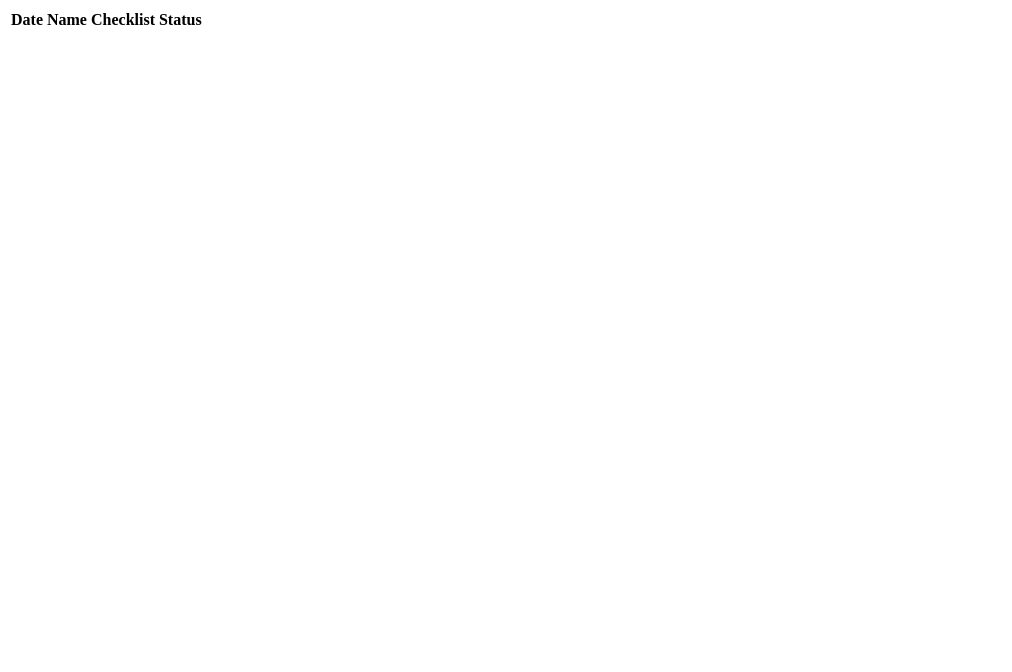
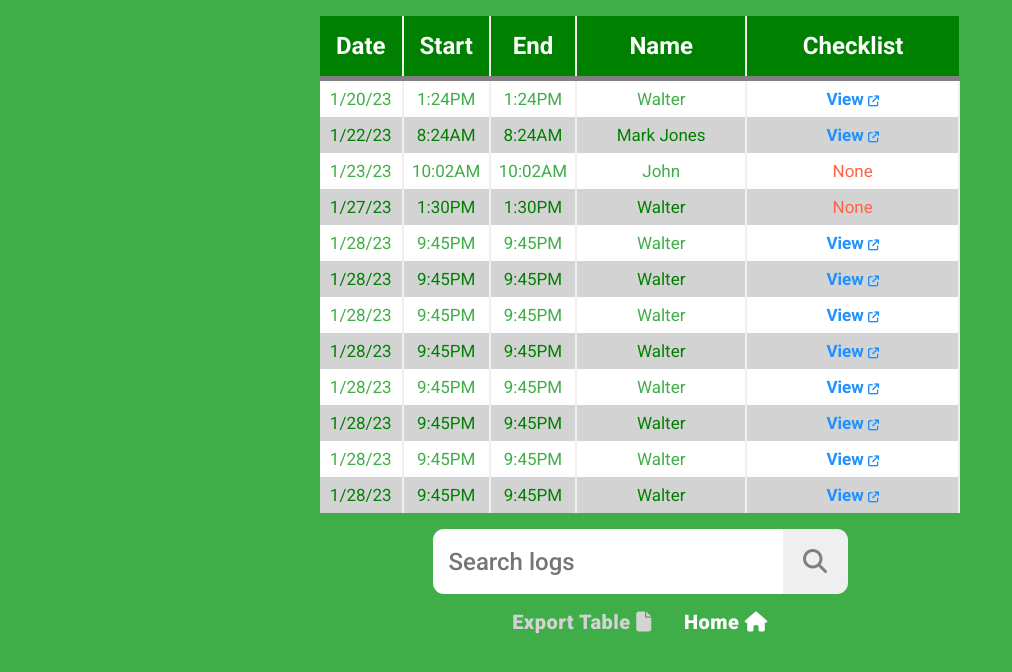
Before and after one commit to lsequx/lsequx.github.io, a plain HTML site: page pages/logs.html in a window 1280 px wide. Shown: the whole page, without its empty margins (0-1012 px from the left). Drawn offline with Linux system fonts and the light colour scheme.

Commit message:
new changes

```diff
--- a/css/logs.css
+++ b/css/logs.css
@@ -0,0 +1,123 @@
+* {
+    margin:0;
+    padding:0;
+    box-sizing: border-box;
+    font-family: 'Roboto',Arial,sans-serif;
+}
+body {
+    background-color: #3fae48;
+    display: flex;
+    flex-direction: column;
+    justify-content: center;
+    align-items: center;
+}
+#log-table {
+    width:50%;
+    overflow: scroll;
+    padding:1rem;
+    border-collapse: collapse;
+    text-align: center;
+    margin-top: 1rem;
+}
+#log-table tr th {
+    color:white;
+    font-size: 24px;
+    padding:1rem;
+    background-color: green;
+}
+#log-table tr th:not(:last-of-type), tr td {
+    border-right: 2px solid rgb(243, 237, 237);
+}
+tr:first-of-type {
+    border-bottom: 5px solid gray;
+}
+tr:nth-child(even) {
+    background-color: white;
+    color:#3fae48;
+}
+tr:nth-child(odd) {
+    background-color: lightgray;
+    color:green;
+}
+tr:hover {
+    background-color: gray;
+    color:white;
+}
+#log-table tr td {
+    padding:0.5rem;
+    transition: background-color 0.5s ease;
+    font-size: 17px;
+}
+.view-checklist-link {
+    text-decoration:none;
+    color:dodgerblue;
+    font-weight: 700;
+}
+.disabled-link {
+    color:tomato;
+    text-decoration: none;
+    font-weight: 400;
+}
+.fa-arrow-up-right-from-square {
+    font-size: 11px;
+}
+
+#search-container {
+    display: flex;
+    justify-content: center;
+    align-items: center;
+    margin-top: 1rem;
+}
+#searchInput {
+    width:350px;
+    height: 65px;
+    padding:1rem;
+    font-size: 24px;
+    font-weight: 500;
+    border:none;
+    border-top-left-radius: 11px;
+    border-bottom-left-radius: 11px;
+    color:#3fae48;
+    outline: none;
+}
+#searchButton {
+    width:65px;
+    height:65px;
+    border:none;
+    border-top-right-radius: 11px;
+    border-bottom-right-radius: 11px;
+    font-size: 24px;
+    color: gray;
+    transition: background-color 0.5s ease, color 0.3s ease;
+}
+#searchButton:hover {
+    background-color: darkslategray;
+    color: white;
+}
+#more-actions-container {
+    margin-top: 1rem;
+    display: flex;
+    justify-content: space-evenly;
+    align-items: center;
+    width:25%;
+}
+#more-actions-container a {
+    text-decoration: none;
+    font-size: 20px;
+    font-weight: 800;
+    letter-spacing: 0.5px;
+}
+#more-actions-container a:first-child {
+    color: lightgray;
+    transition: color 0.3s ease;
+}
+#more-actions-container a:first-child:hover {
+    color: white;
+}
+#more-actions-container a:last-child {
+    color:white;
+    transition: color 0.3s ease;
+}
+#more-actions-container a:last-child:hover {
+    color:lightgray;
+}
--- a/pages/logs.html
+++ b/pages/logs.html
@@ -5,16 +5,116 @@
     <meta http-equiv="X-UA-Compatible" content="IE=edge">
     <meta name="viewport" content="width=device-width, initial-scale=1.0">
     <title>Activity Logs | CIN2</title>
+    <link rel="stylesheet" href="../css/logs.css">
+    <link rel="preconnect" href="https://fonts.googleapis.com">
+    <link rel="preconnect" href="https://fonts.gstatic.com" crossorigin>
+    <link href="https://fonts.googleapis.com/css2?family=Roboto:ital,wght@0,100;0,300;0,400;0,500;0,700;0,900;1,100;1,300;1,400;1,500;1,700;1,900&display=swap" rel="stylesheet">
+    <script src="https://kit.fontawesome.com/998241e7ce.js" crossorigin="anonymous"></script>
 </head>
 <body>
 
     <table id="log-table">
         <tr>
-            <th>Date</th>
+            <th style="width:50px">Date</th>
+            <th style="width: 50px">Start</th>
+            <th style="width: 50px">End</th>
             <th>Name</th>
-            <th>Checklist Status</th>
+            <th>Checklist</th>
+        </tr>
+        <tr>
+            <td>1/20/23</td>
+            <td>1:24PM</td>
+            <td>1:24PM</td>
+            <td>Walter</td>
+            <td><a href="#checklist-view" class="view-checklist-link">View <i class="fa-solid fa-arrow-up-right-from-square"></i></a></td>
+        </tr>
+        <tr>
+            <td>1/22/23</td>
+            <td>8:24AM</td>
+            <td>8:24AM</td>
+            <td>Mark Jones</td>
+            <td><a href="#checklist-view" class="view-checklist-link">View <i class="fa-solid fa-arrow-up-right-from-square"></i></a></td>
+        </tr>
+        <tr>
+            <td>1/23/23</td>
+            <td>10:02AM</td>
+            <td>10:02AM</td>
+            <td>John</td>
+            <td><a href="#checklist-view" class="disabled-link">None </a></td>
+        </tr>
+        <tr>
+            <td>1/27/23</td>
+            <td>1:30PM</td>
+            <td>1:30PM</td>
+            <td>Walter</td>
+            <td><a href="#checklist-view" class="disabled-link">None</a></td>
+        </tr>
+        <tr>
+            <td>1/28/23</td>
+            <td>9:45PM</td>
+            <td>9:45PM</td>
+            <td>Walter</td>
+            <td><a href="#checklist-view" class="view-checklist-link">View <i class="fa-solid fa-arrow-up-right-from-square"></i></a></td>
+        </tr>
+        <tr>
+            <td>1/28/23</td>
+            <td>9:45PM</td>
+            <td>9:45PM</td>
+            <td>Walter</td>
+            <td><a href="#checklist-view" class="view-checklist-link">View <i class="fa-solid fa-arrow-up-right-from-square"></i></a></td>
+        </tr>
+        <tr>
+            <td>1/28/23</td>
+            <td>9:45PM</td>
+            <td>9:45PM</td>
+            <td>Walter</td>
+            <td><a href="#checklist-view" class="view-checklist-link">View <i class="fa-solid fa-arrow-up-right-from-square"></i></a></td>
+        </tr>
+        <tr>
+            <td>1/28/23</td>
+            <td>9:45PM</td>
+            <td>9:45PM</td>
+            <td>Walter</td>
+            <td><a href="#checklist-view" class="view-checklist-link">View <i class="fa-solid fa-arrow-up-right-from-square"></i></a></td>
+        </tr>
+        <tr>
+            <td>1/28/23</td>
+            <td>9:45PM</td>
+            <td>9:45PM</td>
+            <td>Walter</td>
+            <td><a href="#checklist-view" class="view-checklist-link">View <i class="fa-solid fa-arrow-up-right-from-square"></i></a></td>
+        </tr>
+        <tr>
+            <td>1/28/23</td>
+            <td>9:45PM</td>
+            <td>9:45PM</td>
+            <td>Walter</td>
+            <td><a href="#checklist-view" class="view-checklist-link">View <i class="fa-solid fa-arrow-up-right-from-square"></i></a></td>
+        </tr>
+        <tr>
+            <td>1/28/23</td>
+            <td>9:45PM</td>
+            <td>9:45PM</td>
+            <td>Walter</td>
+            <td><a href="#checklist-view" class="view-checklist-link">View <i class="fa-solid fa-arrow-up-right-from-square"></i></a></td>
+        </tr>
+        <tr>
+            <td>1/28/23</td>
+            <td>9:45PM</td>
+            <td>9:45PM</td>
+            <td>Walter</td>
+            <td><a href="#checklist-view" class="view-checklist-link">View <i class="fa-solid fa-arrow-up-right-from-square"></i></a></td>
         </tr>
     </table>
 
+    <div id="search-container">
+        <input type="search" name="log-search" id="searchInput" placeholder="Search logs">
+        <button id="searchButton"><i class="fa-solid fa-magnifying-glass"></i></button>
+    </div>
+    <div id="more-actions-container">
+        <a href="#export-to-excel">Export Table <i class="fa-solid fa-file"></i> </a>
+        <a href="../index.html">Home <i class="fa-solid fa-house"></i> </a>
+    </div>
+
 </body>
 </html>
```
